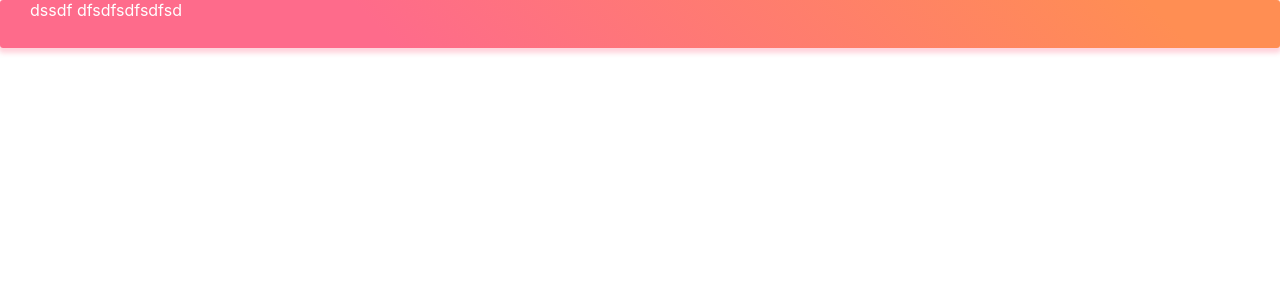
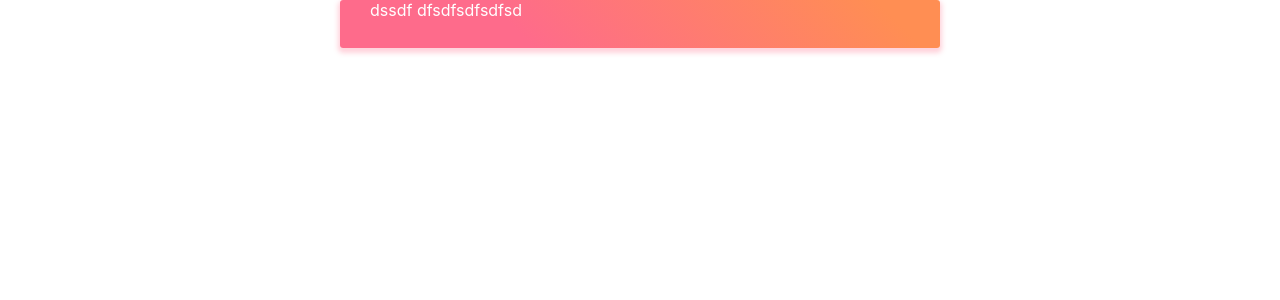
Before and after one commit to urmirahman/my-to-do-list, a React (Create React App) app: page / in a window 1280 px wide. Shown: the top 300 px of the page. Built offline with nearby package versions, Linux system fonts and the light colour scheme.

Commit message:
custom width

```diff
--- a/src/App.js
+++ b/src/App.js
@@ -21,6 +21,7 @@ const useStyles = makeStyles({
     boxShadow: '0 3px 5px 2px rgba(255, 105, 135, .3)',
     color: 'white',
     height: 48,
+    width : 600,
     padding: '0 30px',
   },
   testMedia:{
```
